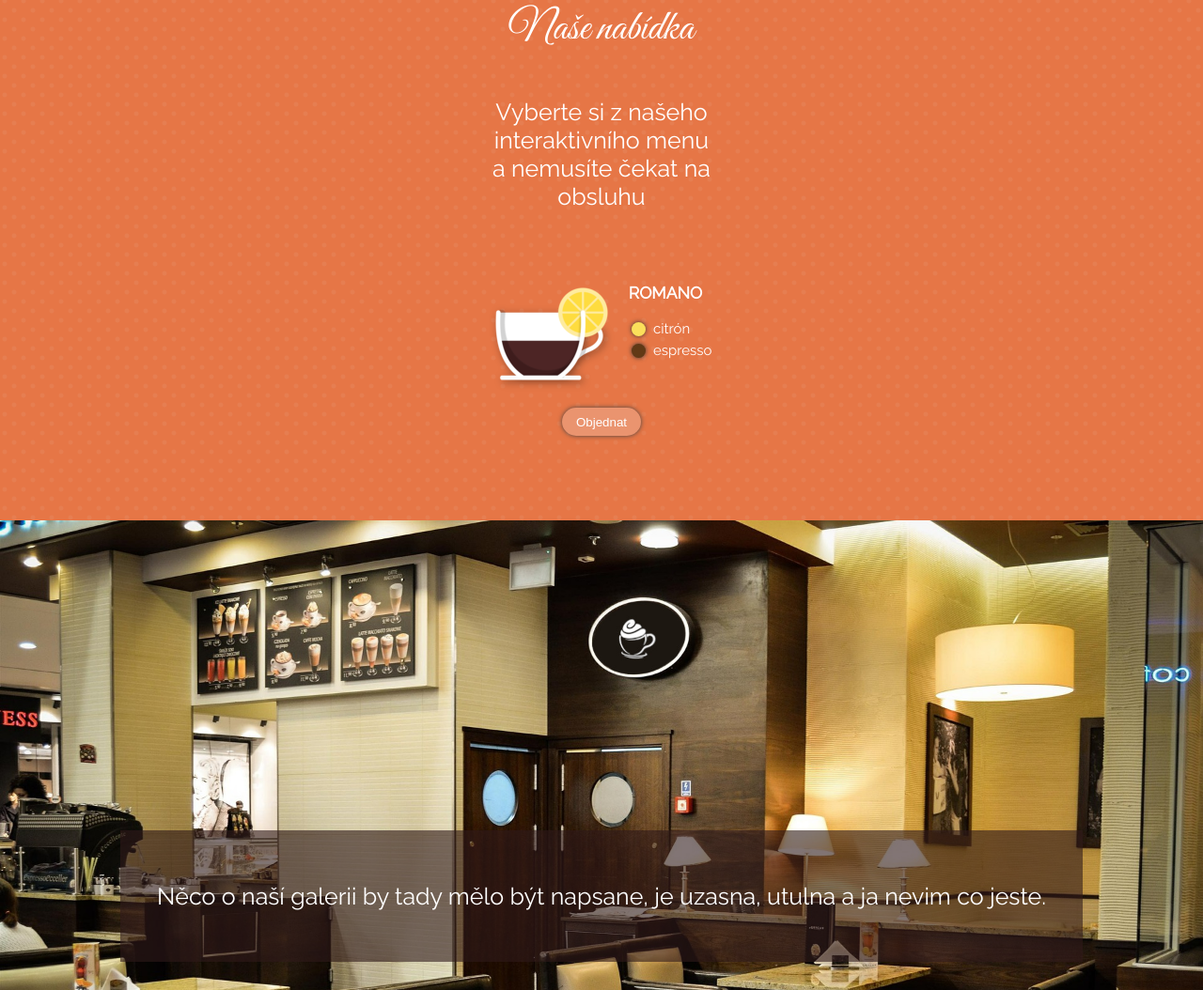
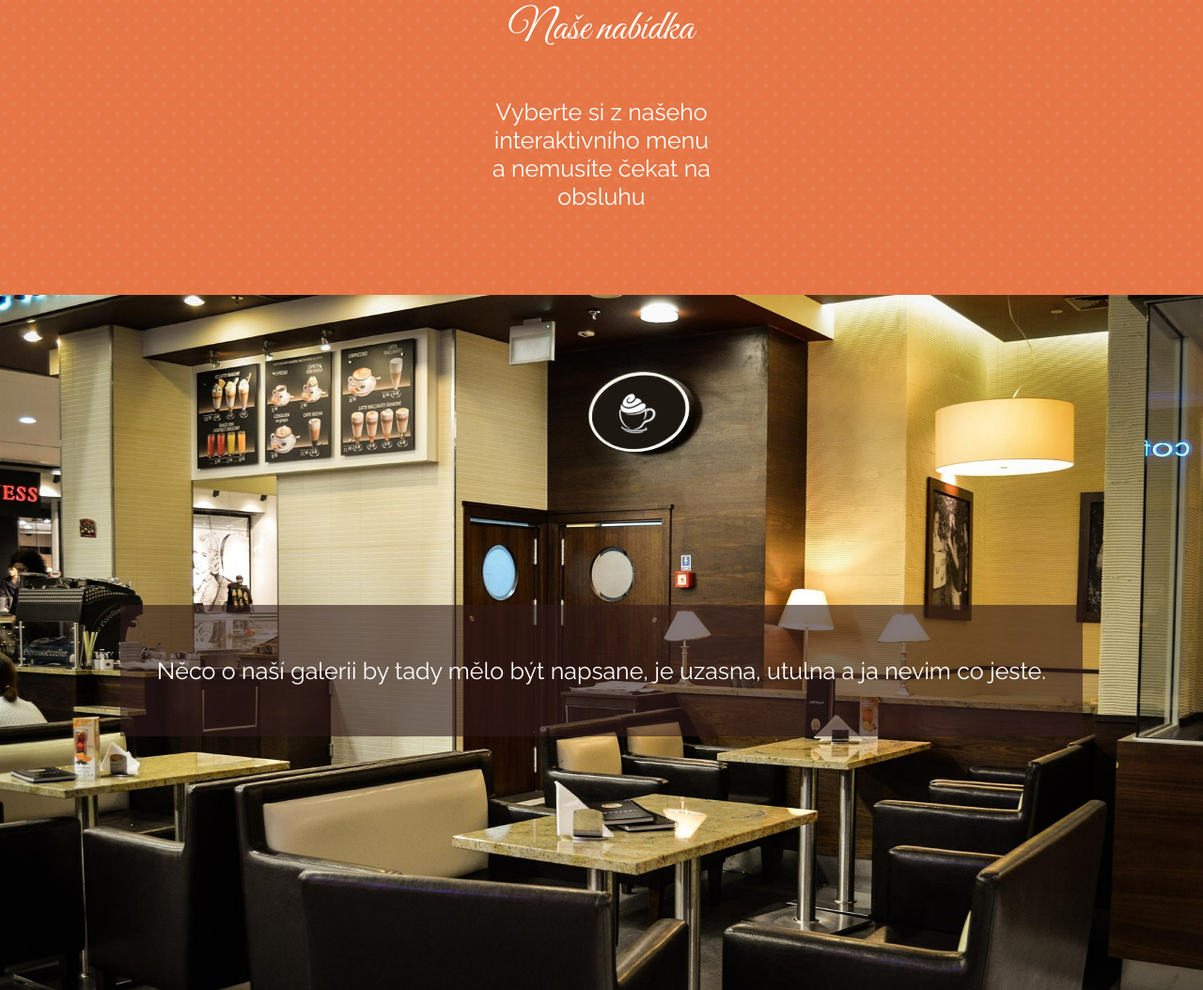
Before and after one commit to PajaCzechita/cafeLora, a website built with webpack: page cafelora-zadani-main/src/index.html in a window 1280 px wide. Shown: the part 664-1718 px from the top of the page at 94% size. Built offline with nearby package versions, Linux system fonts and the light colour scheme; no server answers.

Commit message:
final adjustments

```diff
--- a/cafelora-zadani-main/src/index.html
+++ b/cafelora-zadani-main/src/index.html
@@ -36,12 +36,7 @@
           Vyberte si z našeho interaktivního menu a nemusíte čekat na obsluhu
         </p>
 
-        <div class="drinks-list">
-
-
-
-          </div>
-        </div>
+        <div class="drinks-list"></div>
       </div>
     </section>
 
--- a/cafelora-zadani-main/src/index.js
+++ b/cafelora-zadani-main/src/index.js
@@ -20,25 +20,6 @@ navAll.forEach(nav => {
   })
 });
 
-const drink =
-{
-  id: 'romano',
-  name: 'Romano',
-  ordered: false,
-  layers: [
-    {
-      color: '#fbdf5b',
-      label: 'citrón',
-    },
-    {
-      color: '#613916',
-      label: 'espresso',
-    },
-  ],
-};
-
-document.querySelector('.drinks-list').appendChild(Drink(drink))
-
 /* END - menu */
 
 fetch('http://cafelora.kodim.cz/api/drinks')
@@ -49,4 +30,4 @@ fetch('http://cafelora.kodim.cz/api/drinks')
       allDrinks.appendChild(Drink(drink))
     });
 
-  })
+  });
```
